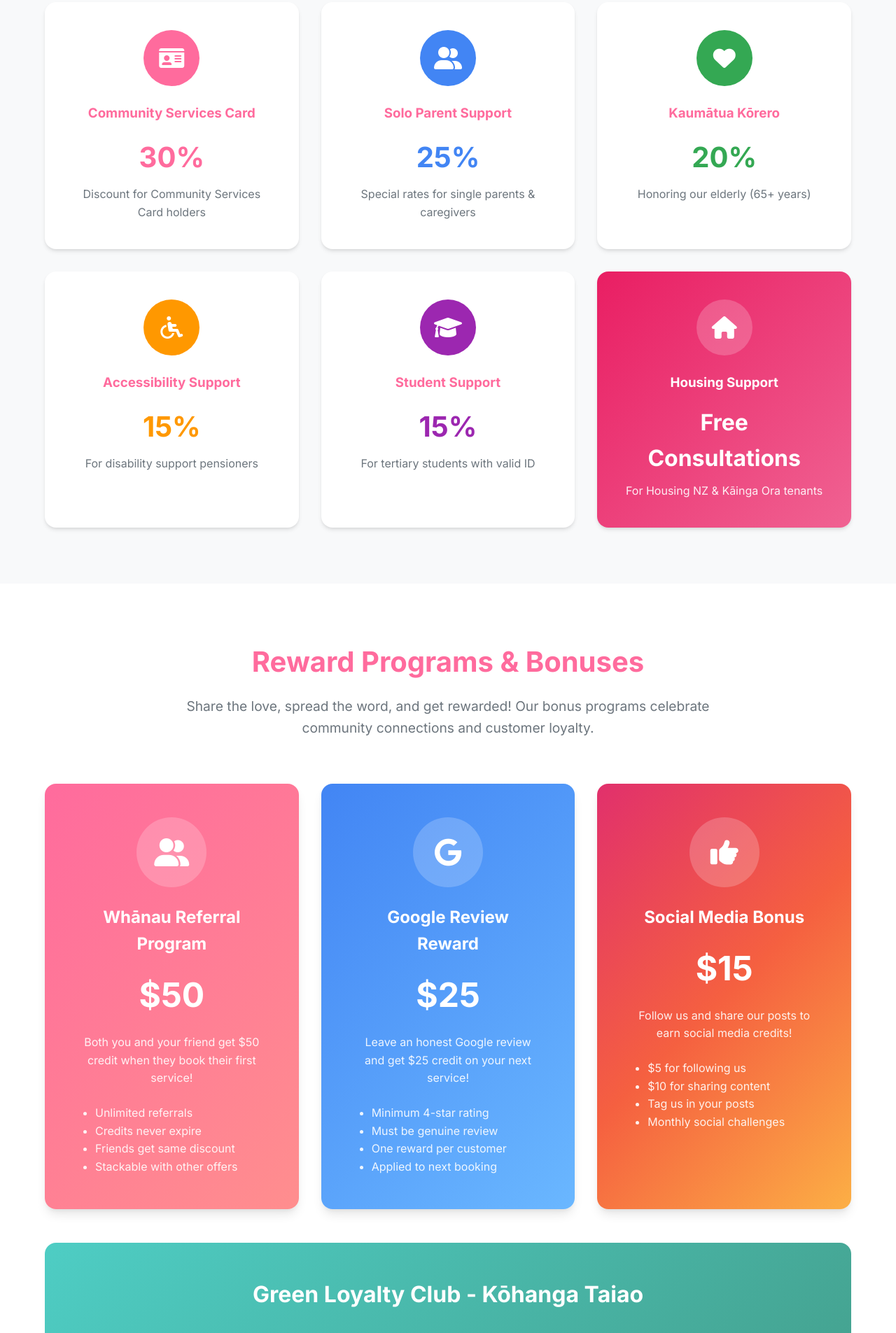
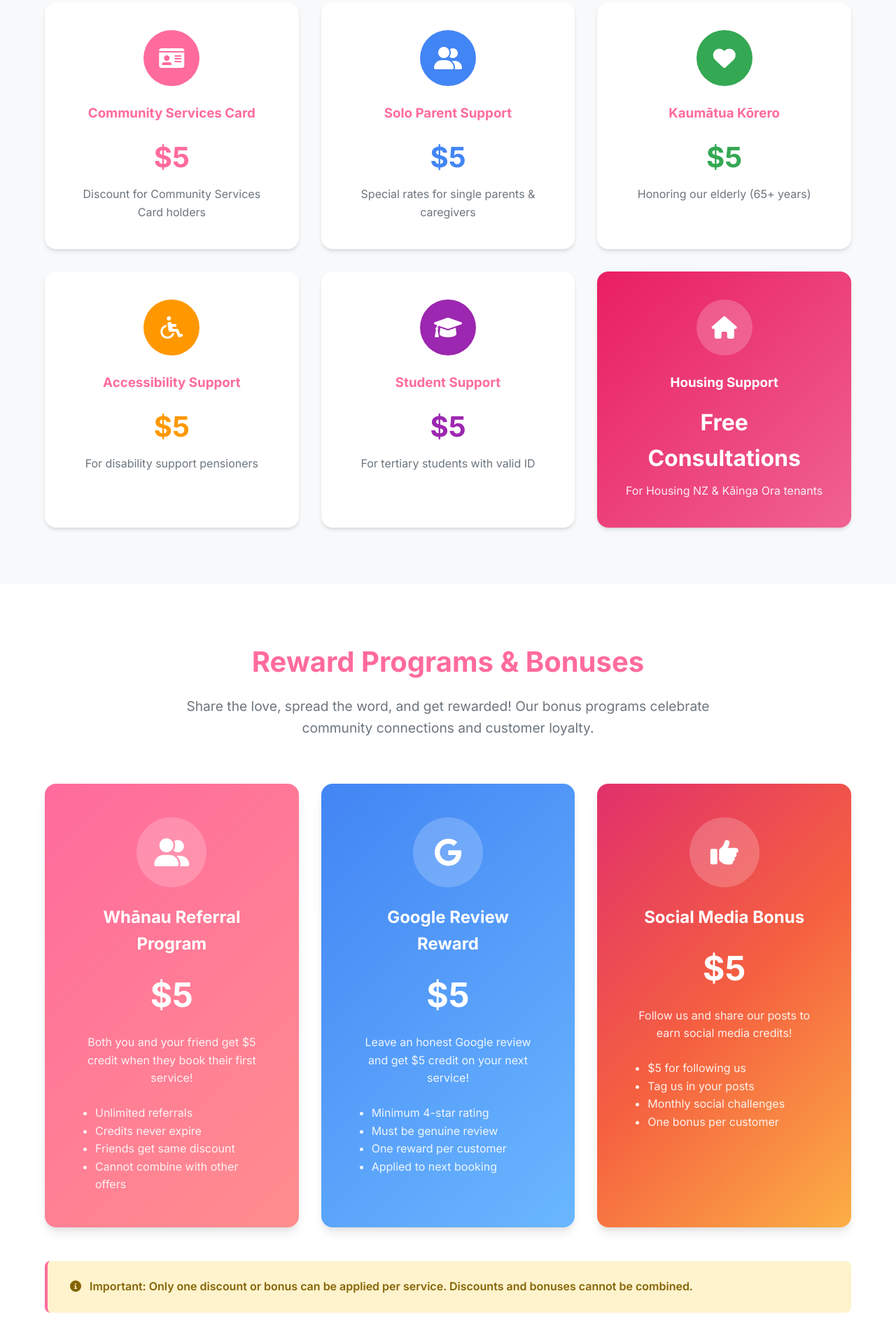
Before and after one commit to camja989/choppalawnz, a plain HTML site: page community.html in a window 1280 px wide. Shown: the part 1972-3877 px from the top of the page at 70% size. Drawn offline with Linux system fonts and the light colour scheme; a script that the page names is missing.

Commit message:
Reduce all discounts to  flat rate maximum and add single-discount restriction

```diff
--- a/community.html
+++ b/community.html
@@ -133,14 +133,14 @@
                             </p>
                             <div style="background: linear-gradient(135deg, #4ECDC4, #44A08D); color: white; padding: 1.5rem; border-radius: 0.75rem;">
                                 <h4 style="margin: 0 0 0.5rem 0; font-size: 1.3rem;">Māori Whānau Support Program</h4>
-                                <p style="margin: 0 0 1rem 0; opacity: 0.9;">20% discount on all lawn care services for Māori whānau</p>
+                                <p style="margin: 0 0 1rem 0; opacity: 0.9;">$5 discount on all lawn care services for Māori whānau</p>
                                 <p style="margin: 0; font-size: 0.9rem; opacity: 0.8;">Present iwi membership, Māori land ownership documents, or whakapapa verification</p>
                             </div>
                         </div>
                         <div style="text-align: center;">
                             <div style="background: white; padding: 1.5rem; border-radius: 1rem; box-shadow: var(--shadow-md);">
                                 <h4 style="color: var(--primary-color); margin-bottom: 1rem;">Kia Ora Discount</h4>
-                                <div style="font-size: 3rem; font-weight: 700; color: var(--secondary-color);">20%</div>
+                                <div style="font-size: 3rem; font-weight: 700; color: var(--secondary-color);">$5</div>
                                 <p style="color: var(--medium-gray); margin: 0;">Off all services</p>
                             </div>
                         </div>
@@ -168,7 +168,7 @@
                         <i class="fas fa-id-card" style="font-size: 2rem;"></i>
                     </div>
                     <h3 style="color: var(--primary-color); margin-bottom: 1rem;">Community Services Card</h3>
-                    <div style="font-size: 2.5rem; font-weight: 700; color: #FF6B9D; margin-bottom: 0.5rem;">30%</div>
+                    <div style="font-size: 2.5rem; font-weight: 700; color: #FF6B9D; margin-bottom: 0.5rem;">$5</div>
                     <p style="color: var(--medium-gray);">Discount for Community Services Card holders</p>
                 </div>
 
@@ -177,7 +177,7 @@
                         <i class="fas fa-user-friends" style="font-size: 2rem;"></i>
                     </div>
                     <h3 style="color: var(--primary-color); margin-bottom: 1rem;">Solo Parent Support</h3>
-                    <div style="font-size: 2.5rem; font-weight: 700; color: #4285F4; margin-bottom: 0.5rem;">25%</div>
+                    <div style="font-size: 2.5rem; font-weight: 700; color: #4285F4; margin-bottom: 0.5rem;">$5</div>
                     <p style="color: var(--medium-gray);">Special rates for single parents & caregivers</p>
                 </div>
 
@@ -186,7 +186,7 @@
                         <i class="fas fa-heart" style="font-size: 2rem;"></i>
                     </div>
                     <h3 style="color: var(--primary-color); margin-bottom: 1rem;">Kaumātua Kōrero</h3>
-                    <div style="font-size: 2.5rem; font-weight: 700; color: #34A853; margin-bottom: 0.5rem;">20%</div>
+                    <div style="font-size: 2.5rem; font-weight: 700; color: #34A853; margin-bottom: 0.5rem;">$5</div>
                     <p style="color: var(--medium-gray);">Honoring our elderly (65+ years)</p>
                 </div>
 
@@ -195,7 +195,7 @@
                         <i class="fas fa-wheelchair" style="font-size: 2rem;"></i>
                     </div>
                     <h3 style="color: var(--primary-color); margin-bottom: 1rem;">Accessibility Support</h3>
-                    <div style="font-size: 2.5rem; font-weight: 700; color: #FF9800; margin-bottom: 0.5rem;">15%</div>
+                    <div style="font-size: 2.5rem; font-weight: 700; color: #FF9800; margin-bottom: 0.5rem;">$5</div>
                     <p style="color: var(--medium-gray);">For disability support pensioners</p>
                 </div>
 
@@ -204,7 +204,7 @@
                         <i class="fas fa-graduation-cap" style="font-size: 2rem;"></i>
                     </div>
                     <h3 style="color: var(--primary-color); margin-bottom: 1rem;">Student Support</h3>
-                    <div style="font-size: 2.5rem; font-weight: 700; color: #9C27B0; margin-bottom: 0.5rem;">15%</div>
+                    <div style="font-size: 2.5rem; font-weight: 700; color: #9C27B0; margin-bottom: 0.5rem;">$5</div>
                     <p style="color: var(--medium-gray);">For tertiary students with valid ID</p>
                 </div>
 
@@ -238,13 +238,13 @@
                         <i class="fas fa-user-friends" style="font-size: 2.5rem;"></i>
                     </div>
                     <h3 style="margin-bottom: 1rem; font-size: 1.5rem;">Whānau Referral Program</h3>
-                    <div style="font-size: 3rem; font-weight: 700; margin-bottom: 1rem;">$50</div>
-                    <p style="margin-bottom: 1.5rem; opacity: 0.9;">Both you and your friend get $50 credit when they book their first service!</p>
+                    <div style="font-size: 3rem; font-weight: 700; margin-bottom: 1rem;">$5</div>
+                    <p style="margin-bottom: 1.5rem; opacity: 0.9;">Both you and your friend get $5 credit when they book their first service!</p>
                     <ul style="text-align: left; margin: 0; padding-left: 1.5rem; opacity: 0.9;">
                         <li>Unlimited referrals</li>
                         <li>Credits never expire</li>
                         <li>Friends get same discount</li>
-                        <li>Stackable with other offers</li>
+                        <li>Cannot combine with other offers</li>
                     </ul>
                 </div>
 
@@ -253,8 +253,8 @@
                         <i class="fab fa-google" style="font-size: 2.5rem;"></i>
                     </div>
                     <h3 style="margin-bottom: 1rem; font-size: 1.5rem;">Google Review Reward</h3>
-                    <div style="font-size: 3rem; font-weight: 700; margin-bottom: 1rem;">$25</div>
-                    <p style="margin-bottom: 1.5rem; opacity: 0.9;">Leave an honest Google review and get $25 credit on your next service!</p>
+                    <div style="font-size: 3rem; font-weight: 700; margin-bottom: 1rem;">$5</div>
+                    <p style="margin-bottom: 1.5rem; opacity: 0.9;">Leave an honest Google review and get $5 credit on your next service!</p>
                     <ul style="text-align: left; margin: 0; padding-left: 1.5rem; opacity: 0.9;">
                         <li>Minimum 4-star rating</li>
                         <li>Must be genuine review</li>
@@ -268,15 +268,23 @@
                         <i class="fas fa-thumbs-up" style="font-size: 2.5rem;"></i>
                     </div>
                     <h3 style="margin-bottom: 1rem; font-size: 1.5rem;">Social Media Bonus</h3>
-                    <div style="font-size: 3rem; font-weight: 700; margin-bottom: 1rem;">$15</div>
+                    <div style="font-size: 3rem; font-weight: 700; margin-bottom: 1rem;">$5</div>
                     <p style="margin-bottom: 1.5rem; opacity: 0.9;">Follow us and share our posts to earn social media credits!</p>
                     <ul style="text-align: left; margin: 0; padding-left: 1.5rem; opacity: 0.9;">
                         <li>$5 for following us</li>
-                        <li>$10 for sharing content</li>
                         <li>Tag us in your posts</li>
                         <li>Monthly social challenges</li>
+                        <li>One bonus per customer</li>
                     </ul>
                 </div>
+            </div>
+
+            <!-- Important Disclaimer -->
+            <div style="background: #FFF3CD; border-left: 4px solid #FF6B9D; padding: 1.5rem 2rem; border-radius: 0.5rem; margin-bottom: 3rem;">
+                <p style="color: #856404; font-weight: 600; margin: 0;">
+                    <i class="fas fa-info-circle" style="margin-right: 0.5rem;"></i>
+                    Important: Only one discount or bonus can be applied per service. Discounts and bonuses cannot be combined.
+                </p>
             </div>
 
             <!-- Loyalty Program -->
```
Also changed, not shown: index.html (+13 -5 lines).
